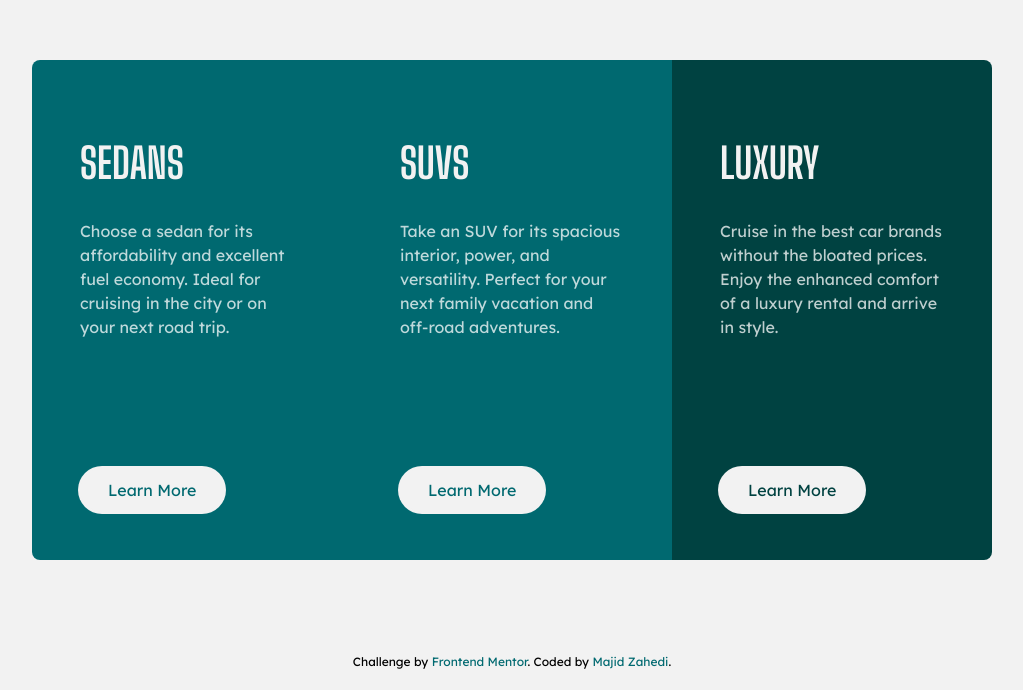
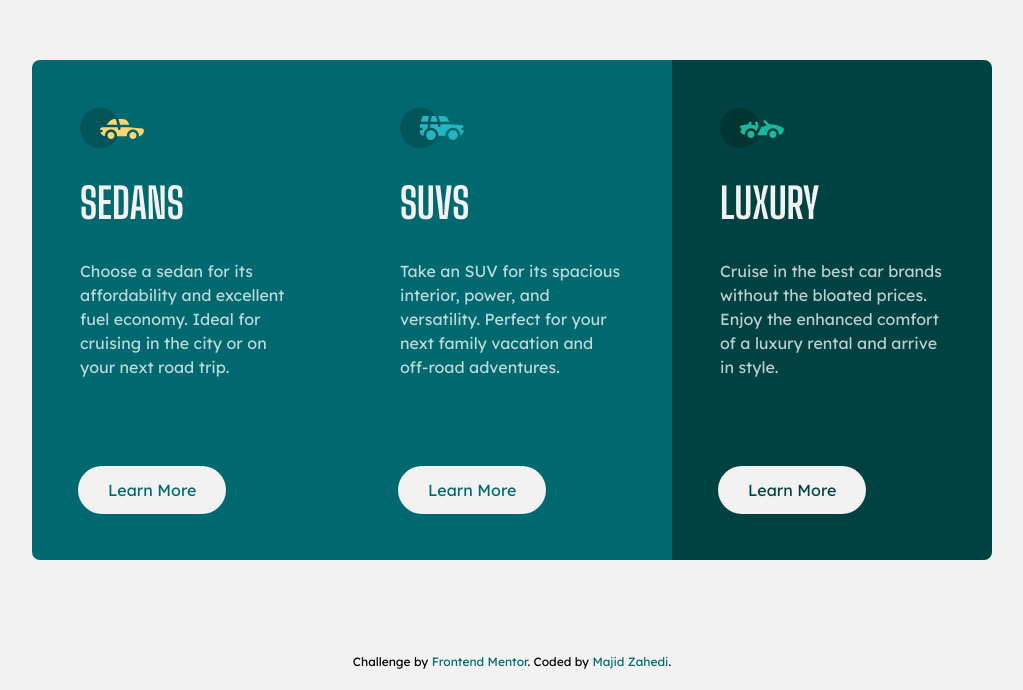
Before and after one commit to majidzahedi/3-column-preview-card-component-main, a plain HTML site: page index.html in a window 1280 px wide. Shown: the part 110-800 px from the top of the page, without its empty margins (128-1151 px from the left). Drawn offline with nearby package versions, Linux system fonts and the light colour scheme; the site is published under a folder, as on GitHub Pages, so addresses that start at the root find nothing.

Commit message:
updated readme

```diff
--- a/index.html
+++ b/index.html
@@ -52,7 +52,7 @@
         >
           <div class="flex max-w-xs flex-col space-y-6">
             <div class="w-24">
-              <img src="/images/icon-sedans.svg" alt="" />
+              <img src="images/icon-sedans.svg" alt="" />
             </div>
             <h1
               class="text-[42px] font-bold uppercase font-bigShoulders text-veryLightGray"
@@ -75,7 +75,7 @@
         >
           <div class="flex max-w-xs flex-col space-y-6">
             <div class="w-24">
-              <img src="/images/icon-suvs.svg" alt="" />
+              <img src="images/icon-suvs.svg" alt="" />
             </div>
             <h1
               class="text-[42px] font-bold uppercase font-bigShoulders text-veryLightGray"
@@ -98,7 +98,7 @@
         >
           <div class="flex max-w-xs flex-col space-y-6">
             <div class="w-24">
-              <img src="/images/icon-luxury.svg" alt="" />
+              <img src="images/icon-luxury.svg" alt="" />
             </div>
             <h1
               class="text-[42px] font-bold uppercase font-bigShoulders text-veryLightGray"
```
Also changed, not shown: 1 other file.
